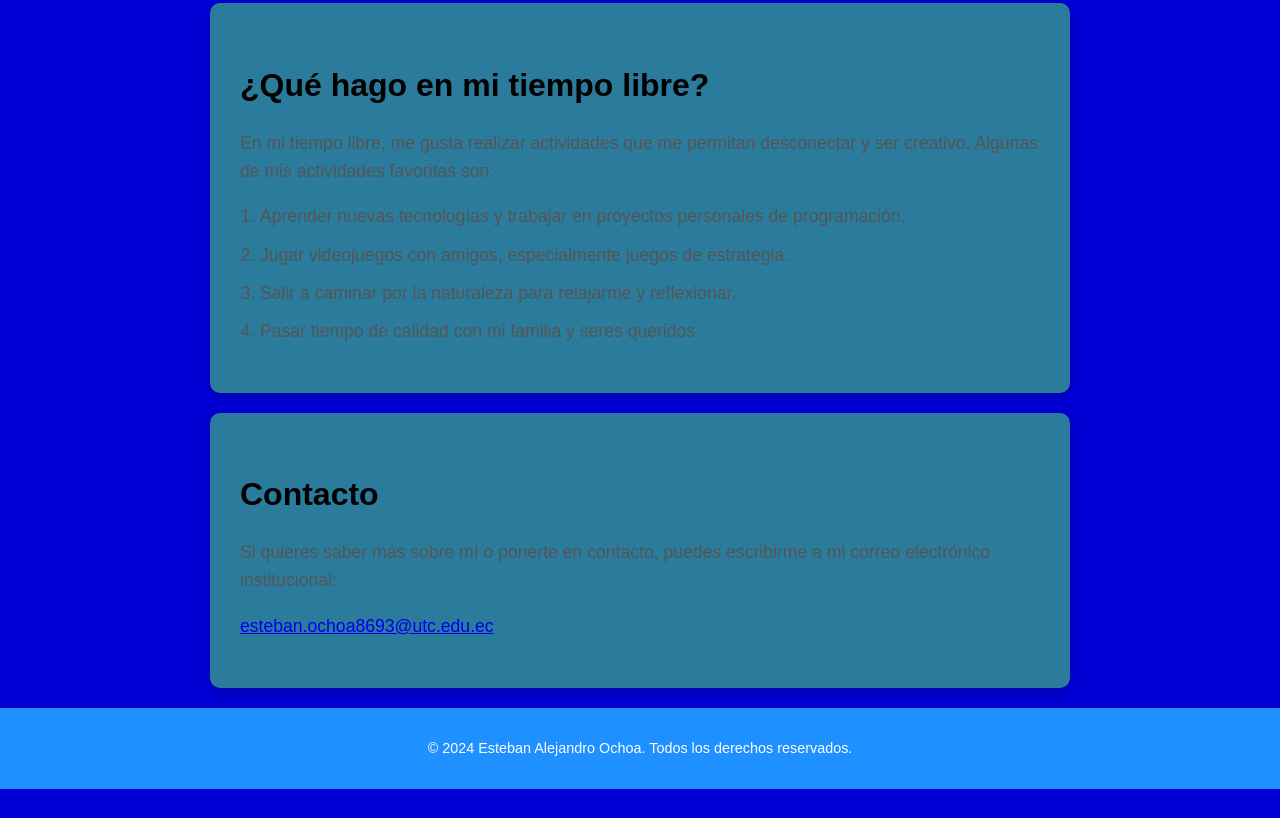
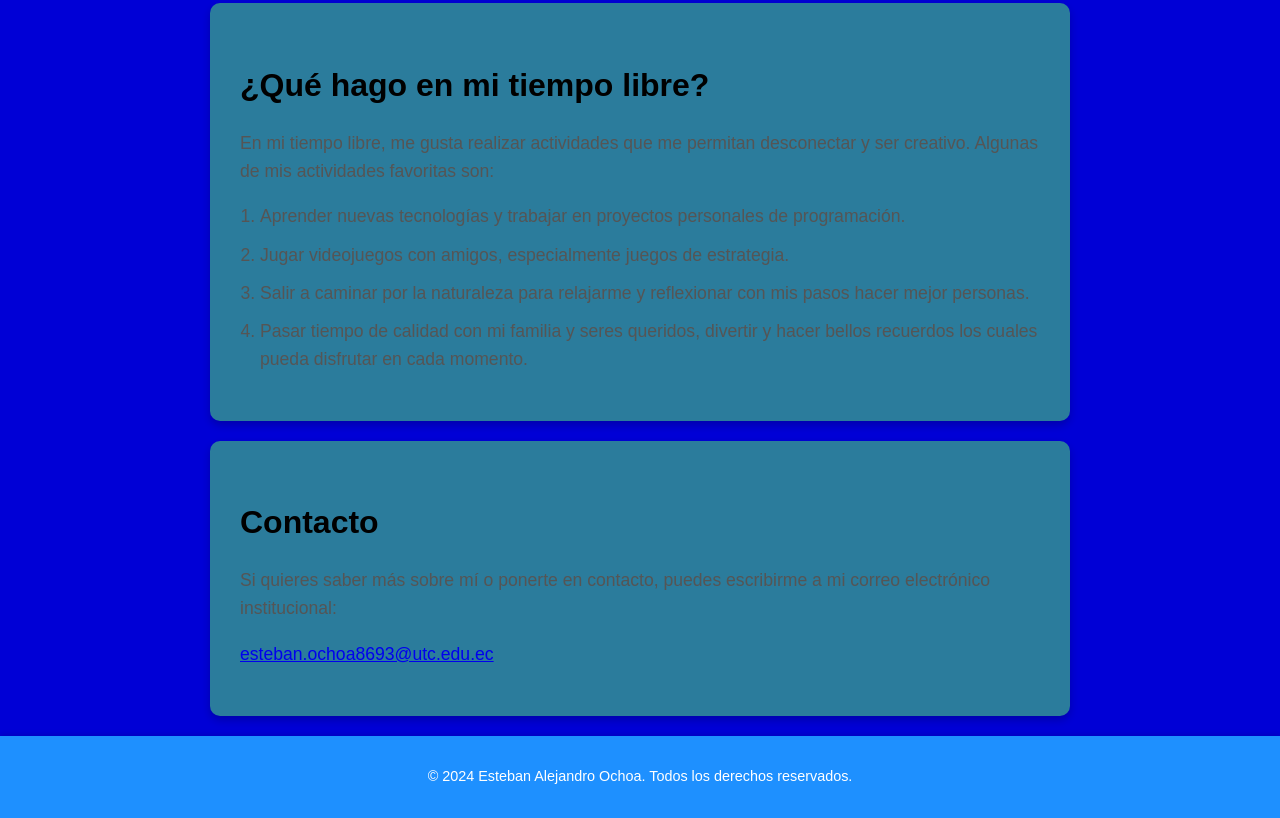
Before and after one commit to OCHOIN/curriculum, a plain HTML site: page index.html in a window 1280 px wide. Shown: the part 938-1756 px from the top of the page. Before the commit the page ends 1727 px from the top, so only its background shows below. Drawn offline with Linux system fonts and the light colour scheme.

Commit message:
nuevos cambios

```diff
--- a/index.html
+++ b/index.html
@@ -44,8 +44,8 @@
             <ol>
                 <li>Aprender nuevas tecnologías y trabajar en proyectos personales de programación.</li>
                 <li>Jugar videojuegos con amigos, especialmente juegos de estrategia.</li>
-                <li>Salir a caminar por la naturaleza para relajarme y reflexionar.</li>
-                <li>Pasar tiempo de calidad con mi familia y seres queridos.</li>
+                <li>Salir a caminar por la naturaleza para relajarme y reflexionar con mis pasos hacer mejor personas.</li>
+                <li>Pasar tiempo de calidad con mi familia y seres queridos, divertir y hacer bellos recuerdos los cuales pueda disfrutar en cada momento.</li>
             </ol>
         </section>
 
```
